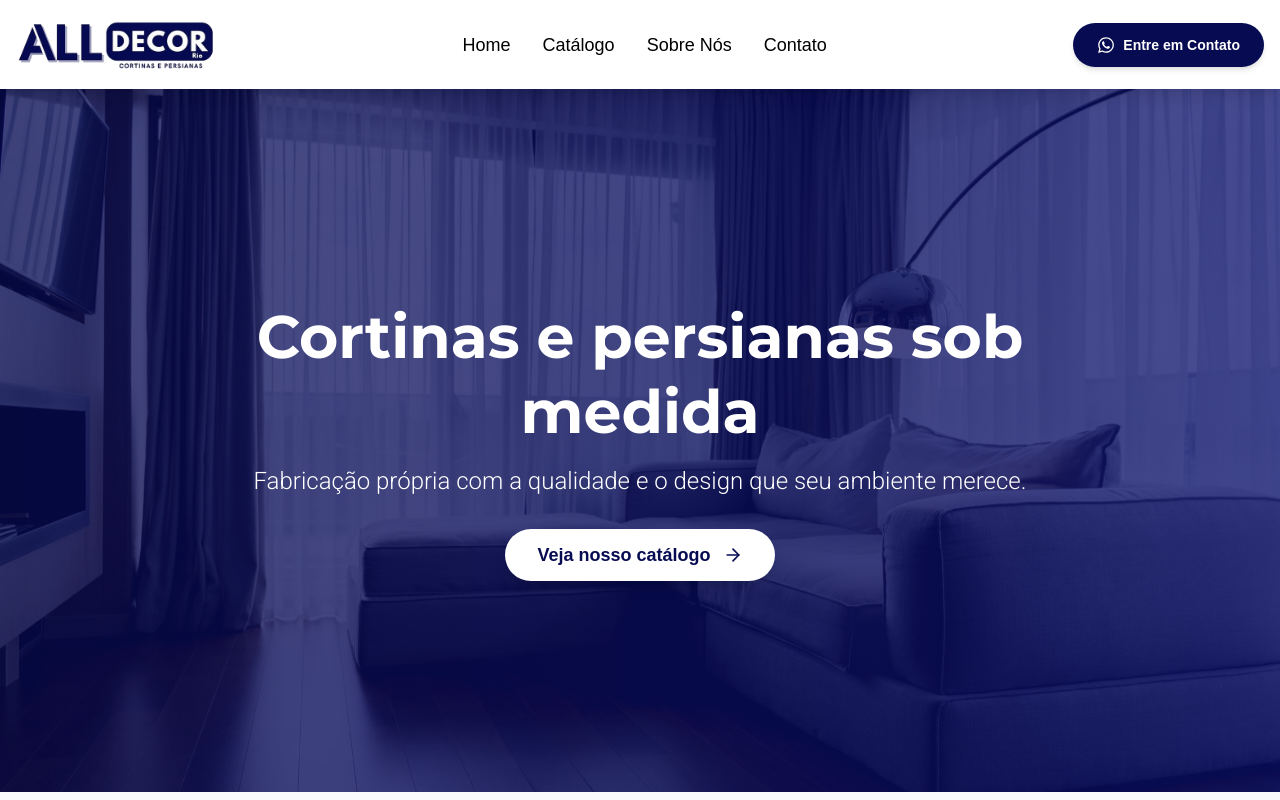
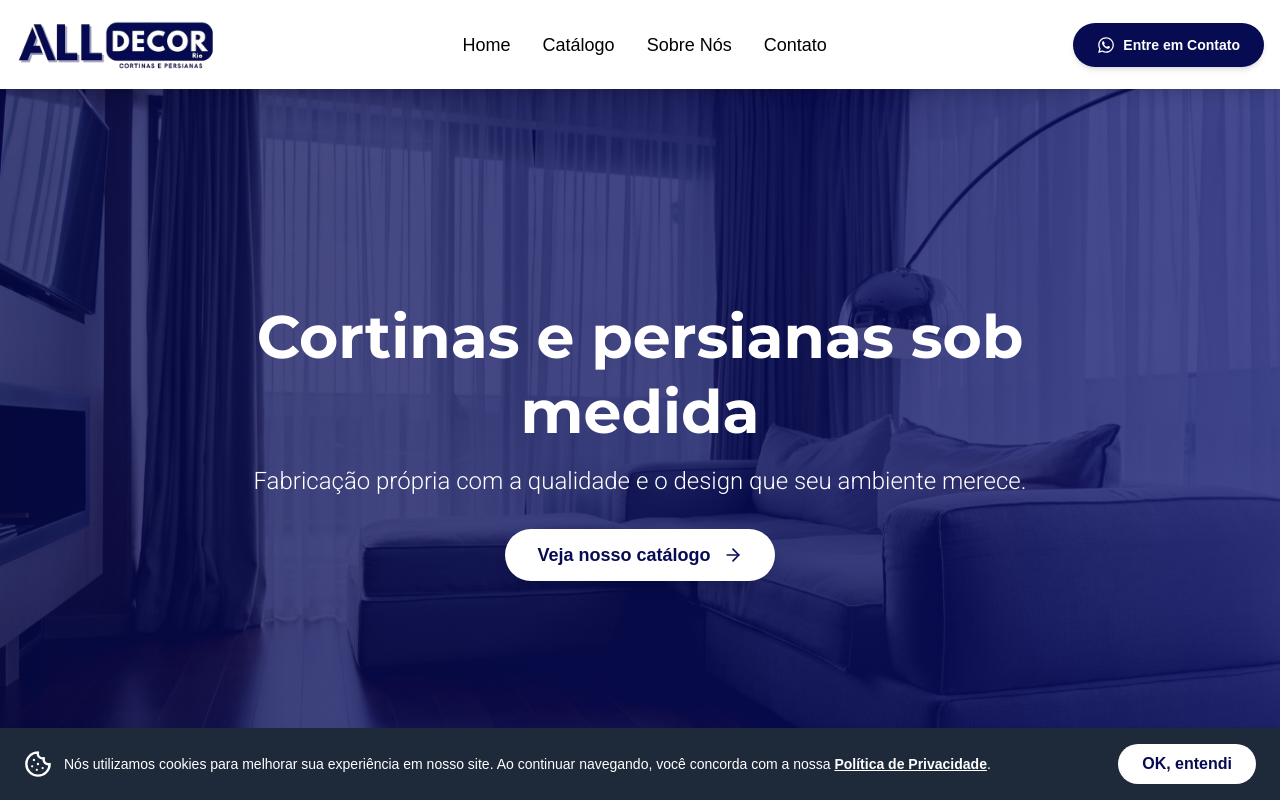
Before and after one commit to leonardofrizzi/website-alldecor, a Next.js app: page / in a window 1280 px wide. Shown: the top 800 px of the page. Built offline with nearby package versions, Linux system fonts and the light colour scheme.

Commit message:
feat(ui): Implement cookie consent functionality

```diff
--- /dev/null
+++ b/app/components/CookieConsent.jsx
@@ -0,0 +1,52 @@
+"use client";
+
+import React, { useState, useEffect } from 'react';
+import Link from 'next/link';
+import { Cookie } from 'lucide-react';
+
+export default function CookieConsent() {
+  const [isVisible, setIsVisible] = useState(false);
+
+  useEffect(() => {
+
+    const hasAcceptedCookies = localStorage.getItem('cookie_consent');
+    if (!hasAcceptedCookies) {
+      const timer = setTimeout(() => {
+        setIsVisible(true);
+      }, 1500);
+      return () => clearTimeout(timer);
+    }
+  }, []);
+
+  const handleAccept = () => {
+    localStorage.setItem('cookie_consent', 'true');
+    setIsVisible(false);
+  };
+
+  if (!isVisible) {
+    return null;
+  }
+
+  return (
+    <div className={`fixed bottom-0 left-0 right-0 z-50 bg-gray-800 text-white shadow-lg transition-transform duration-500 ease-out ${isVisible ? 'translate-y-0' : 'translate-y-full'}`}>
+      <div className="container mx-auto px-6 py-4 flex flex-col sm:flex-row items-center justify-between gap-4">
+        <div className="flex items-center gap-3 text-sm text-center sm:text-left">
+          <Cookie className="hidden sm:block flex-shrink-0" size={28} />
+          <span>
+            Nós utilizamos cookies para melhorar sua experiência em nosso site. Ao continuar navegando, você concorda com a nossa{' '}
+            <Link href="/politica-de-privacidade" className="font-bold underline hover:text-gray-300">
+              Política de Privacidade
+            </Link>
+            .
+          </span>
+        </div>
+        <button
+          onClick={handleAccept}
+          className="bg-white text-[#070b52] font-bold py-2 px-6 rounded-full hover:bg-gray-200 transition-colors flex-shrink-0"
+        >
+          OK, entendi
+        </button>
+      </div>
+    </div>
+  );
+}
--- a/app/layout.tsx
+++ b/app/layout.tsx
@@ -3,6 +3,7 @@ import { Montserrat } from "next/font/google";
 import "./globals.css";
 import Navbar from "./components/Navbar";
 import Footer from "./components/Footer";
+import CookieConsent from "./components/CookieConsent";
 
 const montserrat = Montserrat({
   subsets: ["latin"],
@@ -28,6 +29,7 @@ export default function RootLayout({
           {children}
         </main>
         <Footer />
+        <CookieConsent />
       </body>
     </html>
   );
--- a/tsconfig.json
+++ b/tsconfig.json
@@ -22,6 +22,6 @@
       "@/*": ["./*"]
     }
   },
-  "include": ["next-env.d.ts", "**/*.ts", "**/*.tsx", ".next/types/**/*.ts", "app/components/ContactSection.jsx", "app/components/FeaturesSection.jsx", "app/sobre/page.jsx"],
+  "include": ["next-env.d.ts", "**/*.ts", "**/*.tsx", ".next/types/**/*.ts", "app/components/ContactSection.jsx", "app/components/FeaturesSection.jsx", "app/sobre/page.jsx", "app/catalogo/page.jsx"],
   "exclude": ["node_modules"]
 }
```
